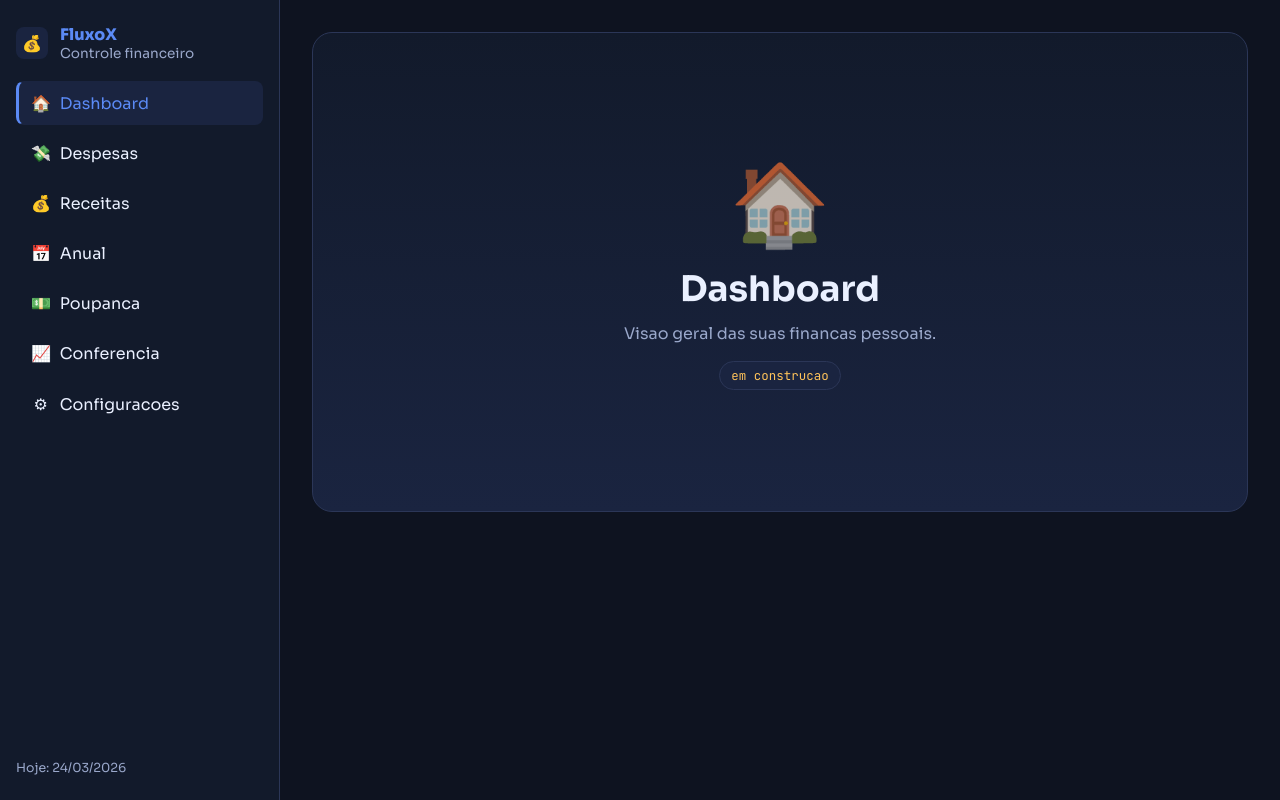
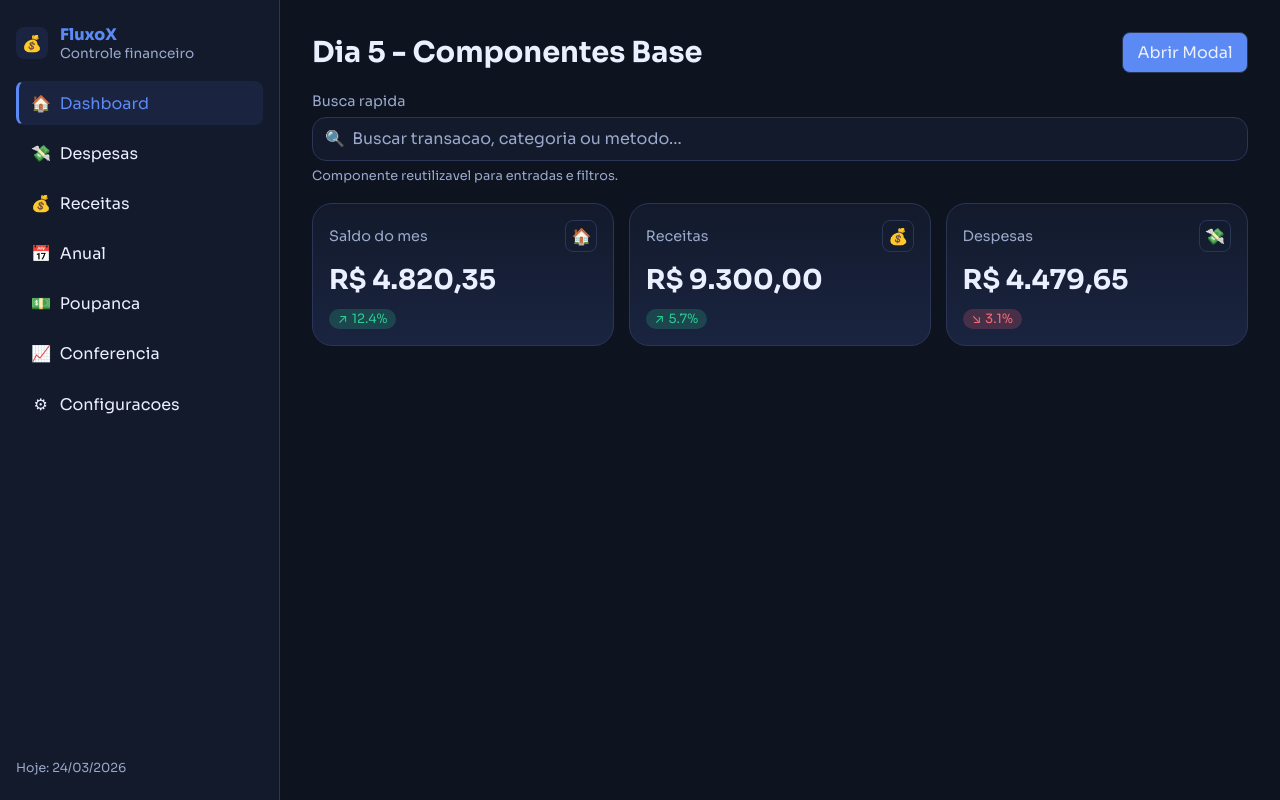
Before and after one commit to pedrohenriquesilva-dev/FluxoX, a React (Vite) app: page / in a window 1280 px wide. Built offline with nearby package versions, Linux system fonts and the light colour scheme.

Commit message:
feat: reusable base components (icon, field, modal, statcard)

```diff
--- a/src/App.jsx
+++ b/src/App.jsx
@@ -1,13 +1,61 @@
 import { useState } from "react";
 import Layout from "./components/ui/Layout.jsx";
-import Placeholder from "./pages/Placeholder.jsx";
+import Field from "./components/ui/Field.jsx";
+import Modal from "./components/ui/Modal.jsx";
+import StatCard from "./components/ui/StatCard.jsx";
+import { fmt } from "./utils/formatters.js";
 
 function App() {
   const [page, setPage] = useState("dashboard");
+  const [search, setSearch] = useState("");
+  const [openModal, setOpenModal] = useState(false);
 
   return (
     <Layout currentPage={page} onNavigate={setPage}>
-      <Placeholder page={page} />
+      <section className="day5">
+        <header className="day5__header">
+          <h1 className="day5__title">Dia 5 - Componentes Base</h1>
+          <button className="day5__button" type="button" onClick={() => setOpenModal(true)}>
+            Abrir Modal
+          </button>
+        </header>
+
+        <Field
+          id="search"
+          label="Busca rapida"
+          icon="search"
+          placeholder="Buscar transacao, categoria ou metodo..."
+          value={search}
+          onChange={(event) => setSearch(event.target.value)}
+          hint="Componente reutilizavel para entradas e filtros."
+        />
+
+        <div className="day5__grid">
+          <StatCard title="Saldo do mes" value={fmt(4820.35)} trend={12.4} icon="dashboard" />
+          <StatCard title="Receitas" value={fmt(9300)} trend={5.7} icon="incomes" />
+          <StatCard title="Despesas" value={fmt(4479.65)} trend={-3.1} icon="expenses" />
+        </div>
+      </section>
+
+      <Modal
+        open={openModal}
+        onClose={() => setOpenModal(false)}
+        title="Modal base reutilizavel"
+        actions={
+          <>
+            <button className="day5__button day5__button--ghost" type="button" onClick={() => setOpenModal(false)}>
+              Cancelar
+            </button>
+            <button className="day5__button" type="button" onClick={() => setOpenModal(false)}>
+              Entendi
+            </button>
+          </>
+        }
+      >
+        <p className="text-muted">
+          Este modal ja esta pronto para formularios, confirmacoes e detalhes de transacoes.
+        </p>
+      </Modal>
     </Layout>
   );
 }
--- /dev/null
+++ b/src/components/ui/Field.css
@@ -0,0 +1,53 @@
+.field {
+  display: grid;
+  gap: 0.45rem;
+}
+
+.field__label {
+  color: var(--muted);
+  font-size: 0.9rem;
+}
+
+.field__control {
+  display: flex;
+  align-items: center;
+  gap: 0.45rem;
+  border: 1px solid var(--border);
+  background: var(--card);
+  border-radius: var(--radius-md);
+  padding: 0.65rem 0.75rem;
+}
+
+.field__control:focus-within {
+  border-color: var(--accent);
+}
+
+.field__control--error {
+  border-color: var(--danger);
+}
+
+.field__icon {
+  color: var(--muted);
+}
+
+.field__input {
+  width: 100%;
+  border: 0;
+  outline: 0;
+  background: transparent;
+  color: var(--text);
+  font: inherit;
+}
+
+.field__input::placeholder {
+  color: var(--muted);
+}
+
+.field__feedback {
+  color: var(--muted);
+  font-size: 0.8rem;
+}
+
+.field__feedback--error {
+  color: var(--danger);
+}
--- /dev/null
+++ b/src/components/ui/Field.jsx
@@ -0,0 +1,37 @@
+import Icon from "./Icon.jsx";
+import "./Field.css";
+
+export default function Field({
+  id,
+  label,
+  value,
+  onChange,
+  type = "text",
+  placeholder = "",
+  icon,
+  hint = "",
+  error = "",
+  ...rest
+}) {
+  return (
+    <label className="field" htmlFor={id}>
+      {label ? <span className="field__label">{label}</span> : null}
+
+      <div className={`field__control ${error ? "field__control--error" : ""}`}>
+        {icon ? <Icon name={icon} className="field__icon" /> : null}
+        <input
+          id={id}
+          className="field__input"
+          value={value}
+          onChange={onChange}
+          type={type}
+          placeholder={placeholder}
+          {...rest}
+        />
+      </div>
+
+      {error ? <span className="field__feedback field__feedback--error">{error}</span> : null}
+      {!error && hint ? <span className="field__feedback">{hint}</span> : null}
+    </label>
+  );
+}
--- /dev/null
+++ b/src/components/ui/Icon.jsx
@@ -0,0 +1,23 @@
+const ICONS = {
+  dashboard: "\u{1F3E0}",
+  expenses: "\u{1F4B8}",
+  incomes: "\u{1F4B0}",
+  annual: "\u{1F4C5}",
+  savings: "\u{1F4B5}",
+  conference: "\u{1F4C8}",
+  settings: "\u2699",
+  search: "\u{1F50D}",
+  plus: "+",
+  close: "\u2715",
+  trendUp: "\u2197",
+  trendDown: "\u2198"
+};
+
+export default function Icon({ name, fallback = "\u25A1", className = "", label }) {
+  const symbol = ICONS[name] ?? fallback;
+  return (
+    <span className={className} aria-hidden={label ? undefined : "true"} aria-label={label}>
+      {symbol}
+    </span>
+  );
+}
--- /dev/null
+++ b/src/components/ui/Modal.css
@@ -0,0 +1,59 @@
+.modal {
+  position: fixed;
+  inset: 0;
+  z-index: 30;
+  display: grid;
+  place-items: center;
+  padding: 1rem;
+}
+
+.modal__backdrop {
+  position: absolute;
+  inset: 0;
+  border: 0;
+  background: rgb(0 0 0 / 50%);
+}
+
+.modal__panel {
+  position: relative;
+  z-index: 1;
+  width: min(560px, 100%);
+  border: 1px solid var(--border);
+  border-radius: var(--radius-lg);
+  background: var(--card);
+  box-shadow: 0 24px 56px rgb(0 0 0 / 30%);
+}
+
+.modal__header {
+  display: flex;
+  align-items: center;
+  justify-content: space-between;
+  gap: 0.8rem;
+  padding: 1rem 1rem 0.5rem;
+}
+
+.modal__title {
+  font-size: 1.1rem;
+}
+
+.modal__close {
+  border: 1px solid var(--border);
+  border-radius: var(--radius-sm);
+  background: var(--card2);
+  color: var(--text);
+  width: 2rem;
+  height: 2rem;
+  cursor: pointer;
+}
+
+.modal__content {
+  padding: 0.4rem 1rem 1rem;
+}
+
+.modal__footer {
+  display: flex;
+  justify-content: flex-end;
+  gap: 0.6rem;
+  border-top: 1px solid var(--border);
+  padding: 0.8rem 1rem 1rem;
+}
--- /dev/null
+++ b/src/components/ui/Modal.jsx
@@ -0,0 +1,34 @@
+import { useEffect } from "react";
+import Icon from "./Icon.jsx";
+import "./Modal.css";
+
+export default function Modal({ open, title, children, onClose, actions }) {
+  useEffect(() => {
+    if (!open) return undefined;
+
+    function onEsc(event) {
+      if (event.key === "Escape") onClose?.();
+    }
+
+    window.addEventListener("keydown", onEsc);
+    return () => window.removeEventListener("keydown", onEsc);
+  }, [open, onClose]);
+
+  if (!open) return null;
+
+  return (
+    <div className="modal" role="dialog" aria-modal="true" aria-label={title}>
+      <button className="modal__backdrop" type="button" onClick={onClose} />
+      <section className="modal__panel">
+        <header className="modal__header">
+          <h2 className="modal__title">{title}</h2>
+          <button className="modal__close" type="button" onClick={onClose}>
+            <Icon name="close" />
+          </button>
+        </header>
+        <div className="modal__content">{children}</div>
+        {actions ? <footer className="modal__footer">{actions}</footer> : null}
+      </section>
+    </div>
+  );
+}
--- /dev/null
+++ b/src/components/ui/StatCard.css
@@ -0,0 +1,53 @@
+.stat-card {
+  border: 1px solid var(--border);
+  border-radius: var(--radius-lg);
+  background: linear-gradient(180deg, var(--card), var(--card2));
+  padding: 1rem;
+  display: grid;
+  gap: 0.7rem;
+}
+
+.stat-card__top {
+  display: flex;
+  align-items: center;
+  justify-content: space-between;
+}
+
+.stat-card__title {
+  color: var(--muted);
+  font-size: 0.9rem;
+}
+
+.stat-card__icon {
+  width: 2rem;
+  height: 2rem;
+  display: grid;
+  place-items: center;
+  border: 1px solid var(--border);
+  border-radius: var(--radius-sm);
+}
+
+.stat-card__value {
+  font-size: clamp(1.3rem, 2.2vw, 1.7rem);
+  font-weight: 700;
+}
+
+.stat-card__trend {
+  display: inline-flex;
+  gap: 0.25rem;
+  align-items: center;
+  width: fit-content;
+  border-radius: 999px;
+  padding: 0.15rem 0.55rem;
+  font-size: 0.8rem;
+}
+
+.stat-card__trend--up {
+  background: color-mix(in srgb, var(--success) 20%, transparent);
+  color: var(--success);
+}
+
+.stat-card__trend--down {
+  background: color-mix(in srgb, var(--danger) 20%, transparent);
+  color: var(--danger);
+}
--- /dev/null
+++ b/src/components/ui/StatCard.jsx
@@ -0,0 +1,21 @@
+import Icon from "./Icon.jsx";
+import "./StatCard.css";
+
+export default function StatCard({ title, value, trend = 0, icon = "dashboard" }) {
+  const trendUp = trend >= 0;
+
+  return (
+    <article className="stat-card">
+      <div className="stat-card__top">
+        <p className="stat-card__title">{title}</p>
+        <span className="stat-card__icon">
+          <Icon name={icon} />
+        </span>
+      </div>
+      <p className="stat-card__value">{value}</p>
+      <p className={`stat-card__trend ${trendUp ? "stat-card__trend--up" : "stat-card__trend--down"}`}>
+        <Icon name={trendUp ? "trendUp" : "trendDown"} /> {Math.abs(trend)}%
+      </p>
+    </article>
+  );
+}
--- a/src/index.css
+++ b/src/index.css
@@ -75,3 +75,39 @@ body {
 .font-mono {
   font-family: var(--mono);
 }
+.day5 {
+  display: grid;
+  gap: 1.2rem;
+}
+
+.day5__header {
+  display: flex;
+  justify-content: space-between;
+  align-items: center;
+  gap: 1rem;
+}
+
+.day5__title {
+  font-size: clamp(1.25rem, 2.4vw, 1.8rem);
+}
+
+.day5__grid {
+  display: grid;
+  grid-template-columns: repeat(auto-fit, minmax(220px, 1fr));
+  gap: 0.9rem;
+}
+
+.day5__button {
+  border: 1px solid var(--border);
+  background: var(--accent);
+  color: var(--text);
+  border-radius: var(--radius-sm);
+  padding: 0.55rem 0.9rem;
+  font: inherit;
+  cursor: pointer;
+}
+
+.day5__button--ghost {
+  background: var(--card2);
+  color: var(--text);
+}
```
Also changed, not shown: 1 other file (tests, documents, lock files or other folders).
